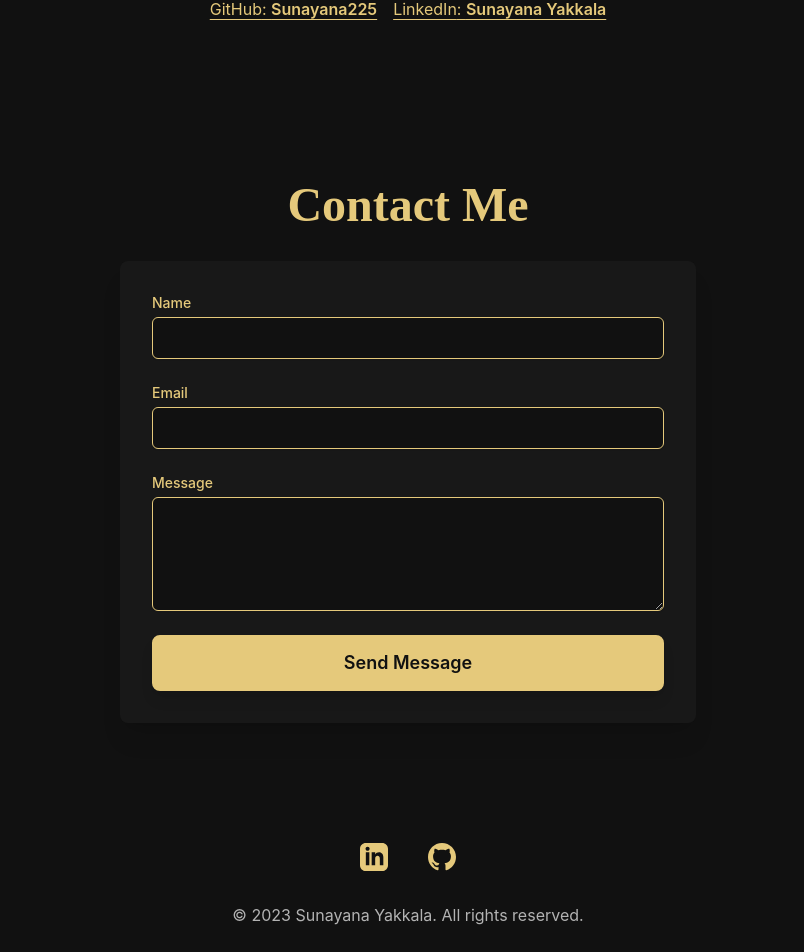
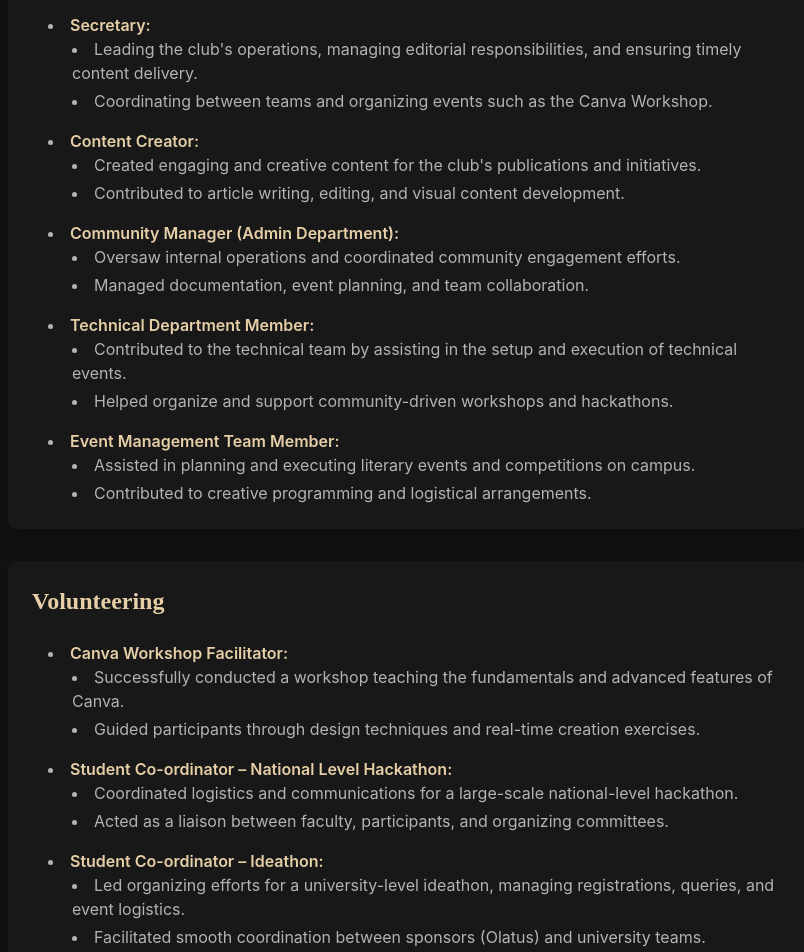
Before and after one commit to Sunayana225/sunayana-portfolio, a Next.js app: page / in a window 1280 px wide. Shown: the part 5813-6765 px from the top of the page, without its empty margins (232-1036 px from the left). Built offline with nearby package versions, Linux system fonts and the light colour scheme.

Commit message:
fix: add explicit type for size prop in placeholder icons to resolve linter errors

```diff
--- a/src/components/EducationAchievementsSection.tsx
+++ b/src/components/EducationAchievementsSection.tsx
@@ -3,8 +3,8 @@
 // import { motion } from "framer-motion";
 
 // Placeholder icons
-const GraduationCap = ({ size }) => <span style={{ fontSize: size }}>[GC]</span>;
-const Award = ({ size }) => <span style={{ fontSize: size }}>[A]</span>;
+const GraduationCap = ({ size }: { size: number }) => <span style={{ fontSize: size }}>[GC]</span>;
+const Award = ({ size }: { size: number }) => <span style={{ fontSize: size }}>[A]</span>;
 
 const educationDetails = {
   institution: "Vellore Institute of Technology",
@@ -42,8 +42,98 @@ const EducationAchievementsSection = () => {
 
   const links = [
     { label: 'GitHub', value: 'Sunayana225', url: 'https://github.com/Sunayana225' },
-    { label: 'LinkedIn', value: 'Sunayana Yakkala', url: 'https://www.linkedin.com/in/sunayanayakkala/' },
+    { label: 'LinkedIn', value: 'Sunayana Yakkala', url: 'https://www.linkedin.com/in/sunayana-yakkala-99145a280/' },
   ];
+
+  const volunteering = [
+    {
+      title: 'Canva Workshop Facilitator',
+      company: 'VIT-AP Newspaper Club',
+      period: 'Apr 2025 (1 month)',
+      icon: '🎨',
+      bullets: [
+        'Successfully conducted a workshop teaching the fundamentals and advanced features of Canva.',
+        'Guided participants through design techniques and real-time creation exercises.',
+      ],
+    },
+    {
+      title: 'Student Co-ordinator – National Level Hackathon',
+      company: 'VIT-AP University (SENSE Department)',
+      period: 'Mar 2023 (1 month)',
+      icon: '💻',
+      bullets: [
+        'Coordinated logistics and communications for a large-scale national-level hackathon.',
+        'Acted as a liaison between faculty, participants, and organizing committees.',
+      ],
+    },
+    {
+      title: 'Student Co-ordinator – Ideathon',
+      company: 'VIT-AP University (Sponsored by Olatus)',
+      period: '2023',
+      icon: '💡',
+      bullets: [
+        'Led organizing efforts for a university-level ideathon, managing registrations, queries, and event logistics.',
+        'Facilitated smooth coordination between sponsors (Olatus) and university teams.',
+      ],
+    },
+  ];
+
+  const extracurriculars = [
+    {
+      title: 'Secretary',
+      company: 'VIT-AP Newspaper Club',
+      period: 'Oct 2024 – Present (8 months)',
+      icon: '📰',
+      bullets: [
+        "Leading the club's operations, managing editorial responsibilities, and ensuring timely content delivery.",
+        'Coordinating between teams and organizing events such as the Canva Workshop.',
+      ],
+    },
+    {
+      title: 'Content Creator',
+      company: 'VIT-AP Newspaper Club',
+      period: 'Nov 2023 – Oct 2024 (1 year)',
+      icon: '✍️',
+      bullets: [
+        "Created engaging and creative content for the club's publications and initiatives.",
+        'Contributed to article writing, editing, and visual content development.',
+      ],
+    },
+    {
+      title: 'Community Manager (Admin Department)',
+      company: 'Microsoft Student Chapter, VIT-AP',
+      period: 'Mar 2024 – Apr 2025 (1 year 2 months)',
+      icon: '👥',
+      bullets: [
+        'Oversaw internal operations and coordinated community engagement efforts.',
+        'Managed documentation, event planning, and team collaboration.',
+      ],
+    },
+    {
+      title: 'Technical Department Member',
+      company: 'Microsoft Student Chapter, VIT-AP',
+      period: 'Nov 2023 – Mar 2024 (5 months)',
+      icon: '⚙️',
+      bullets: [
+        'Contributed to the technical team by assisting in the setup and execution of technical events.',
+        'Helped organize and support community-driven workshops and hackathons.',
+      ],
+    },
+    {
+      title: 'Event Management Team Member',
+      company: 'English Literary Association (ELA), VIT-AP',
+      period: 'Jun 2023 – Apr 2025 (1 year 11 months)',
+      icon: '🎭',
+      bullets: [
+        'Assisted in planning and executing literary events and competitions on campus.',
+        'Contributed to creative programming and logistical arrangements.',
+      ],
+    },
+  ];
+
+  const cardBg = "bg-[#181818]";
+  const goldText = "text-[#e6cfa7]";
+  const mutedGray = "text-[#b3b3b3]";
 
   return (
     <section id="education-achievements" className="py-20 bg-background text-gold w-full">
@@ -53,37 +143,72 @@ const EducationAchievementsSection = () => {
         </h2>
         <div className="space-y-8">
           {education.map((edu) => (
-            <div key={edu.degree} className="bg-card p-4 sm:p-6 rounded-lg shadow-xl backdrop-blur-sm">
+            <div key={edu.degree} className={`${cardBg} p-4 sm:p-6 rounded-lg shadow-xl backdrop-blur-sm`}>
               <div className="flex items-center mb-4">
                 <span className="text-4xl mr-4">{edu.icon}</span>
                 <div>
-                  <h3 className="text-xl font-semibold text-gold">{edu.degree}</h3>
-                  <p className="text-muted-gray">{edu.institution}</p>
-                  <p className="text-muted-gray">{edu.period}</p>
+                  <h3 className={`text-xl font-semibold ${goldText}`}>{edu.degree}</h3>
+                  <p className={mutedGray}>{edu.institution}</p>
+                  <p className={mutedGray}>{edu.period}</p>
                 </div>
               </div>
             </div>
           ))}
           {/* Achievements & Languages side by side on md+, stacked on mobile */}
           <div className="grid grid-cols-1 md:grid-cols-2 gap-8 mb-8">
-            <div className="bg-card p-6 rounded-lg shadow-xl backdrop-blur-sm flex flex-col items-center">
-              <h3 className="text-2xl font-bold text-center mb-6 text-gold">Achievements</h3>
-              <ul className="list-disc list-inside text-muted-gray text-base space-y-2 max-w-xs">
+            <div className={`${cardBg} p-6 rounded-lg shadow-xl backdrop-blur-sm flex flex-col items-center`}>
+              <h3 className={`text-2xl font-bold text-center mb-6 ${goldText}`}>Achievements</h3>
+              <ul className={`list-disc list-inside ${mutedGray} text-base space-y-2 max-w-xs`}>
                 {achievements.map((a, i) => (
                   <li key={i} className="py-1 pl-2">{a.title}</li>
                 ))}
               </ul>
             </div>
-            <div className="bg-card p-6 rounded-lg shadow-xl backdrop-blur-sm flex flex-col items-center">
-              <h3 className="text-2xl font-bold text-center mb-6 text-gold">Languages</h3>
-              <ul className="list-disc list-inside text-muted-gray text-base space-y-2 max-w-xs">
+            <div className={`${cardBg} p-6 rounded-lg shadow-xl backdrop-blur-sm flex flex-col items-center`}>
+              <h3 className={`text-2xl font-bold text-center mb-6 ${goldText}`}>Languages</h3>
+              <ul className={`list-disc list-inside ${mutedGray} text-base space-y-2 max-w-xs`}>
                 {languages.map((lang, i) => (
                   <li key={i} className="py-1 pl-2">{lang}</li>
                 ))}
               </ul>
             </div>
           </div>
-          <h3 className="text-2xl font-bold text-center mb-6 text-gold">Links</h3>
+          {/* Extracurricular Activities & Volunteering as stacked cards */}
+          <div className="space-y-8 mb-8">
+            {/* Extracurricular Activities */}
+            <div className={`${cardBg} p-6 rounded-lg shadow-xl backdrop-blur-sm`}>
+              <h3 className={`text-2xl font-bold mb-6 ${goldText}`}>Extracurricular Activities</h3>
+              <ul className={`list-disc list-inside ${mutedGray} text-base space-y-4 pl-4`}>
+                {extracurriculars.map((exp) => (
+                  <li key={exp.title}>
+                    <span className={`font-semibold ${goldText}`}>{exp.title}:</span>
+                    <ul className="list-disc list-inside ml-6 space-y-1">
+                      {exp.bullets.map((b, i) => (
+                        <li key={i}>{b}</li>
+                      ))}
+                    </ul>
+                  </li>
+                ))}
+              </ul>
+            </div>
+            {/* Volunteering */}
+            <div className={`${cardBg} p-6 rounded-lg shadow-xl backdrop-blur-sm`}>
+              <h3 className={`text-2xl font-bold mb-6 ${goldText}`}>Volunteering</h3>
+              <ul className={`list-disc list-inside ${mutedGray} text-base space-y-4 pl-4`}>
+                {volunteering.map((exp) => (
+                  <li key={exp.title}>
+                    <span className={`font-semibold ${goldText}`}>{exp.title}:</span>
+                    <ul className="list-disc list-inside ml-6 space-y-1">
+                      {exp.bullets.map((b, i) => (
+                        <li key={i}>{b}</li>
+                      ))}
+                    </ul>
+                  </li>
+                ))}
+              </ul>
+            </div>
+          </div>
+          <h3 className={`text-2xl font-bold text-center mb-6 ${goldText}`}>Links</h3>
           <ul className="flex flex-col sm:flex-row justify-center gap-4 text-gold">
             {links.map((link, i) => (
               <li key={i}>
```
